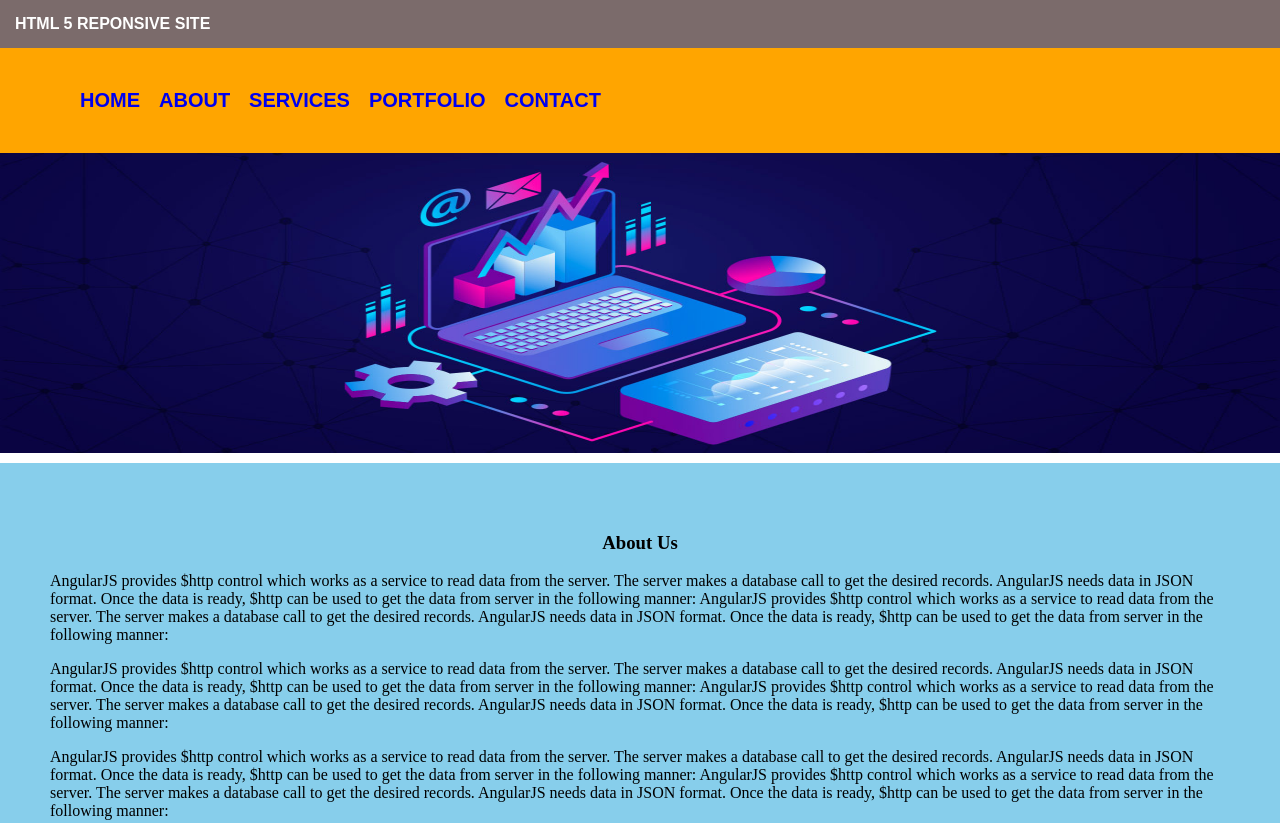
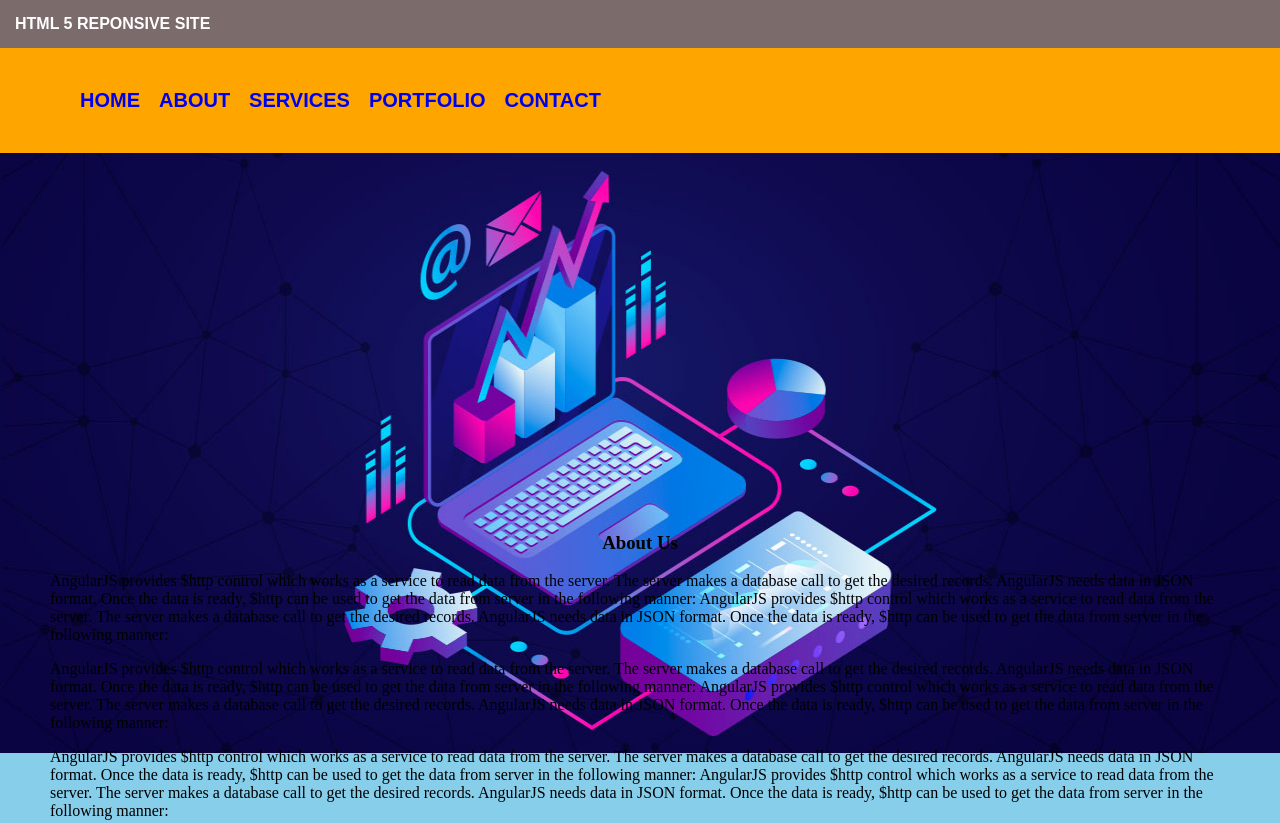
Before and after one commit to karthikairasu/HTML-5-responsive-site, a plain HTML site: page index.html in a window 1280 px wide. Shown: the top 823 px of the page. Drawn offline with Linux system fonts and the light colour scheme.

Commit message:
Update index.html

```diff
--- a/index.html
+++ b/index.html
@@ -89,7 +89,7 @@
 	   </ul>
 	 </nav>
 	 <section id="slider">
-	    <img src="banner.jpg" width="100%" height="300px">
+	    <img src="banner.jpg" width="100%" height="600px">
 	 </section>
 	 <section id="about">
 	     <h3 align="center">About Us</h3>
```
